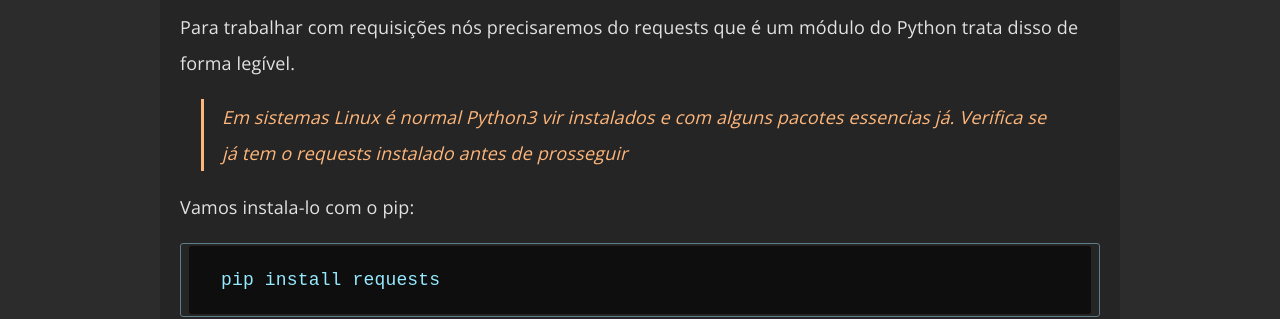
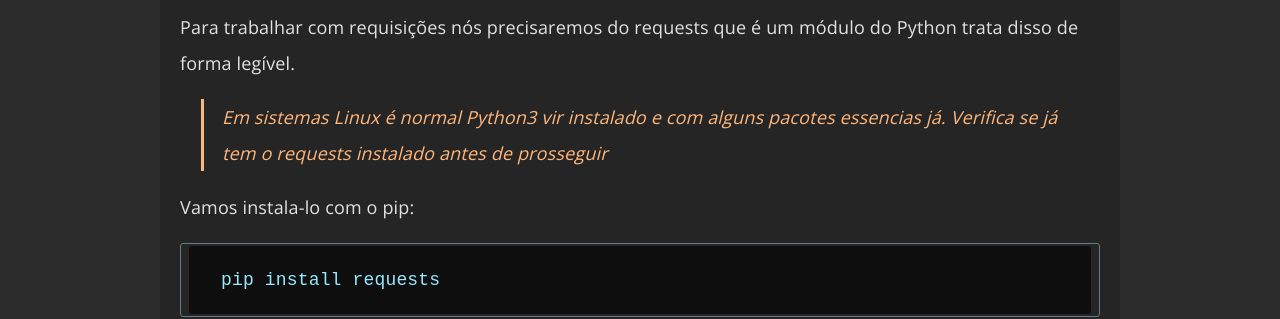
Before and after one commit to programadorao/pangolano.github.io-old, a Jekyll site: the page built from _posts/2021-01-14-como-fazer-web-scrapping-com-python.md, in a window 1280 px wide. Shown: the part 1087-1406 px from the top of the page. Built offline with Jekyll 4.4.1, drawn with Linux system fonts in a browser that asks for light colours; emoji names are drawn with the system emoji font; comment, search, counter and statistics services are not loaded; some of the changed lines change nothing that is shown; some of the changed text lies outside the part shown.

Commit message:
Update 2021-01-14-como-fazer-web-scrapping-com-python.md
Correção de algumas palavras e códigos

```diff
--- a/_posts/2021-01-14-como-fazer-web-scrapping-com-python.md
+++ b/_posts/2021-01-14-como-fazer-web-scrapping-com-python.md
@@ -29,7 +29,7 @@
 ## Instalar o Requests
 Para trabalhar com requisições nós precisaremos do requests que é um módulo do Python trata disso de forma legível.
 
-> Em sistemas Linux é normal Python3 vir instalados e com alguns pacotes essencias já. Verifica se já tem o requests instalado antes de prosseguir
+> Em sistemas Linux é normal Python3 vir instalado e com alguns pacotes essencias já. Verifica se já tem o requests instalado antes de prosseguir
 
 Vamos instala-lo com o pip:
 
@@ -127,7 +127,7 @@
 {% highlight python %}
 import pacote
 
-pacote.Mensagem("Olá Mundo").imprimir()
+pacote.Mensagem("Olá Mundo").imprime()
 
 mensagem()
 {% endhighlight %} - importamos o arquivo todo e chamamos a classe `Mensagem`, passamos o argumento e imprimimos com o método `imprime()` e também executamos a função `mensagem()`.
@@ -135,7 +135,7 @@
 {% highlight python %}
 from pacote import *
 
-pacote.Mensagem("Olá Mundo").imprimir()
+pacote.Mensagem("Olá Mundo").imprime()
 
 mensagem()
 {% endhighlight %} - importamos o arquivo todo e chamamos a classe `Mensagem`, passamos o argumento e imprimimos com o método `imprime()` e também executamos a função `mensagem()`.
@@ -143,14 +143,14 @@
 {% highlight python %}
 from pacote import Mensagem
 
-Mensagem("Olá Mundo").imprimir()
+Mensagem("Olá Mundo").imprime()
 
 {% endhighlight %} - importamos  a classe `Mensagem`, passamos o argumento e imprimimos com o método `imprime()`.
 
 {% highlight python %}
 from pacote import Mensagem as msg
 
-msg("Olá Mundo").imprimir()
+msg("Olá Mundo").imprime()
 
 mensagem()
 {% endhighlight %} - importamos a classe `Mensagem` em uma variável chamada `msg`, passamos o argumento e imprimimos com o método `imprime()` .
```
